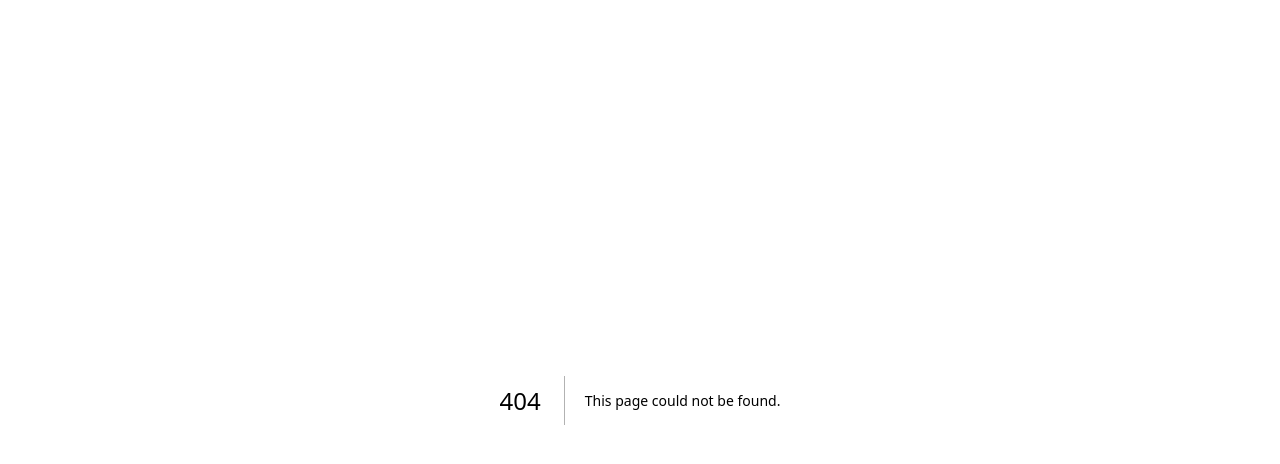
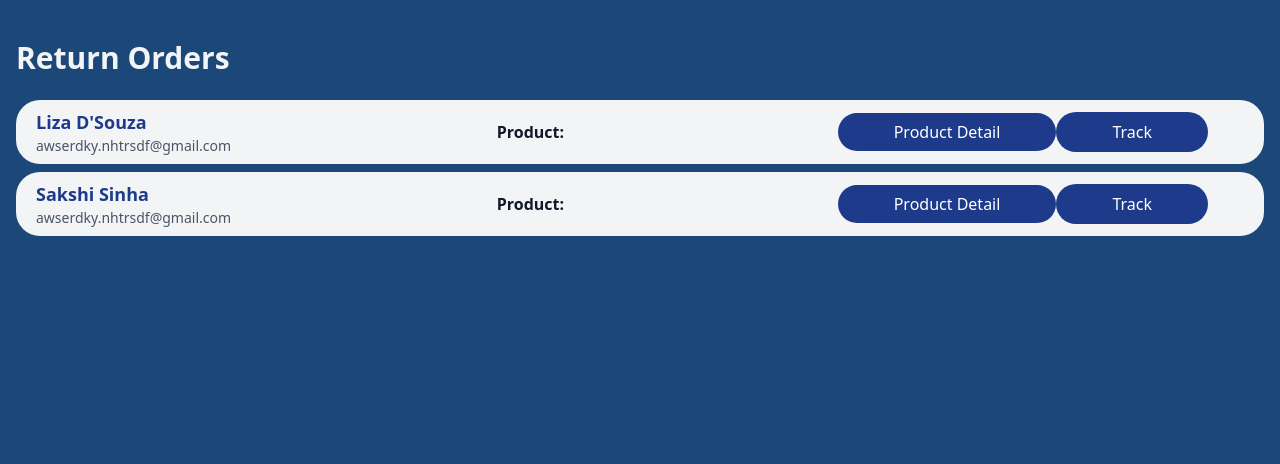
Before and after one commit to braceletProductions/augse-dashboard, a Next.js app: page /return/return in a window 1280 px wide. Before the commit this address had no page. Shown: the top 464 px of the page. Built offline with nearby package versions, Linux system fonts and the light colour scheme.

Commit message:
return page done

```diff
--- /dev/null
+++ b/src/pages/return/return.jsx
@@ -0,0 +1,50 @@
+import React from "react";
+import customerData from "@/tempData/customerData";
+const returnOrders = () => {
+  return (
+    <div className="flex-1">
+      <div className="mt-10 mb-12 px-4">
+        <h1 className="text-3xl font-bold md:text-3xl lg:text-4xl xl:text-3xl text-gray-100 pb-5">
+          Return Orders
+        </h1>
+        <div className="flex flex-col">
+          {customerData.map((customer) => (
+            <div
+              key={customer.id}
+              className="flex flex-col bg-gray-100 rounded-3xl pt-2 pb-2 mt-1 mb-1"
+            >
+              <div className="flex justify-between items-center pl-5 pr-7">
+                <div className="flex items-start flex-col">
+                  <h1 className="text-lg font-semibold text-blue-900">
+                    {customer.name}
+                  </h1>
+                  <p className="text-sm text-gray-600 text-blue-400">
+                    {customer.email}
+                  </p>
+                </div>
+                <div className="pl-5 pr-7 py-2 flex-col">
+                  <h2 className="text-base font-semibold text-gray-900">
+                    Product:
+                  </h2>
+                </div>
+                <div className="pr-7">
+                  <a
+                    href={`c/${customer.productId}`}
+                    className="bg-blue-900 text-white px-14 py-2 rounded-3xl lg:mt-0 sm:mt-3"
+                  >
+                    Product Detail
+                  </a>
+                  <button className="bg-blue-900 text-white px-14 py-2 rounded-3xl lg:mt-0 sm:mt-3">
+                    Track
+                  </button>
+                </div>
+              </div>
+            </div>
+          ))}
+        </div>
+      </div>
+    </div>
+  );
+};
+
+export default returnOrders;
```
